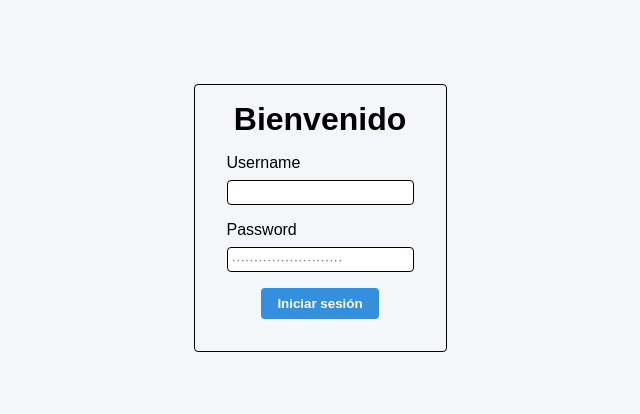
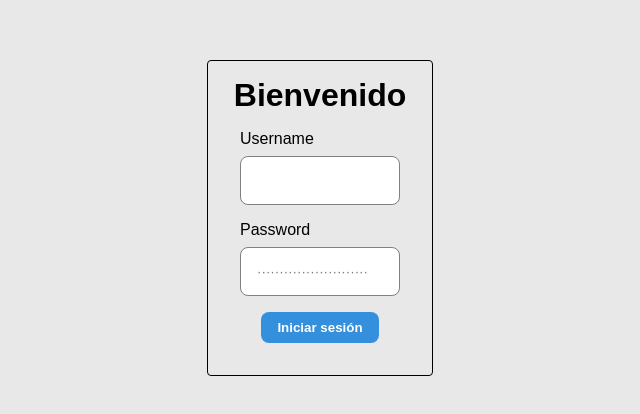
Before and after one commit to CToph02/ODTMan, a Vue app in the folder frontend/: page / in a window 1280 px wide. Shown: the part 182-596 px from the top of the page, without its empty margins (320-960 px from the left). Built offline with nearby package versions, Linux system fonts and the light colour scheme.

Commit message:
style: UI polish - spacing, inputs, and cleanup

```diff
--- a/frontend/src/App.vue
+++ b/frontend/src/App.vue
@@ -14,7 +14,7 @@ import { RouterView } from 'vue-router';
 }
 body {
   font-family: sans-serif; /* Opcional: Un tipo de letra limpio para empezar */
-  background-color: #f4f6f9; /* Opcional: Un fondo gris claro común en paneles */
+  background-color: #e8e8e9; /* Opcional: Un fondo gris claro común en paneles */
   min-height: 100vh;
   width: 100%;
 }
--- a/frontend/src/api/axios.js
+++ b/frontend/src/api/axios.js
@@ -13,7 +13,6 @@ api.interceptors.request.use(
     (config) => {
         const token = localStorage.getItem('access');
         if (token){
-            console.log(token)
             config.headers.Authorization = `Bearer ${token}`;
         }
         return config;
--- a/frontend/src/components/Header.vue
+++ b/frontend/src/components/Header.vue
@@ -47,8 +47,8 @@ onMounted(async () => {
 
 <style scoped>
 header{
-    padding: 8px;
-    height: 2rem;
+    padding: 1rem;
+    height: 3rem;
     background-color: gray;
     display: flex;
     flex-direction: row;
--- a/frontend/src/components/buttons/BaseButton.vue
+++ b/frontend/src/components/buttons/BaseButton.vue
@@ -30,7 +30,7 @@ defineEmits(['click'])
 .btn-generico {
   padding: 8px 16px;
   border: none;
-  border-radius: 4px;
+  border-radius: .5rem;
   cursor: pointer;
   font-weight: bold;
 }
--- a/frontend/src/components/inputs/BaseInput.vue
+++ b/frontend/src/components/inputs/BaseInput.vue
@@ -41,9 +41,21 @@ defineProps({
     display: flex;
     flex-direction: column;
 }
+
 input{
-    padding: 4px;
+    padding: 1rem;
+    border: 1px solid gray;
+    border-radius: .5rem;
+    width: 10rem;
+    transition: .25s ease-in-out;
+}
+
+input:hover{
     border: 1px solid black;
-    border-radius: 4px;
 }
+
+/* input:focus{
+    width: 25rem;
+} */
+
 </style>
```
